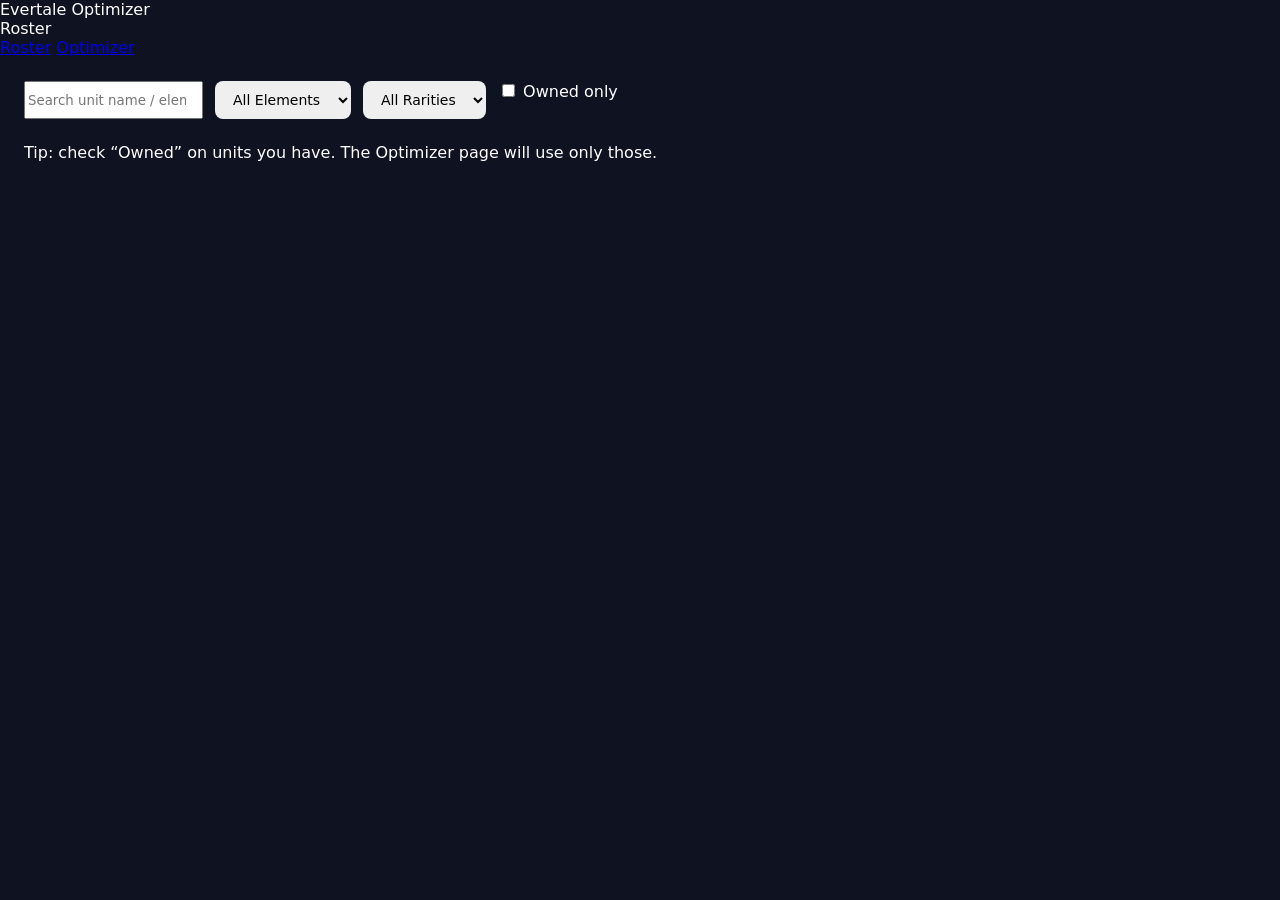
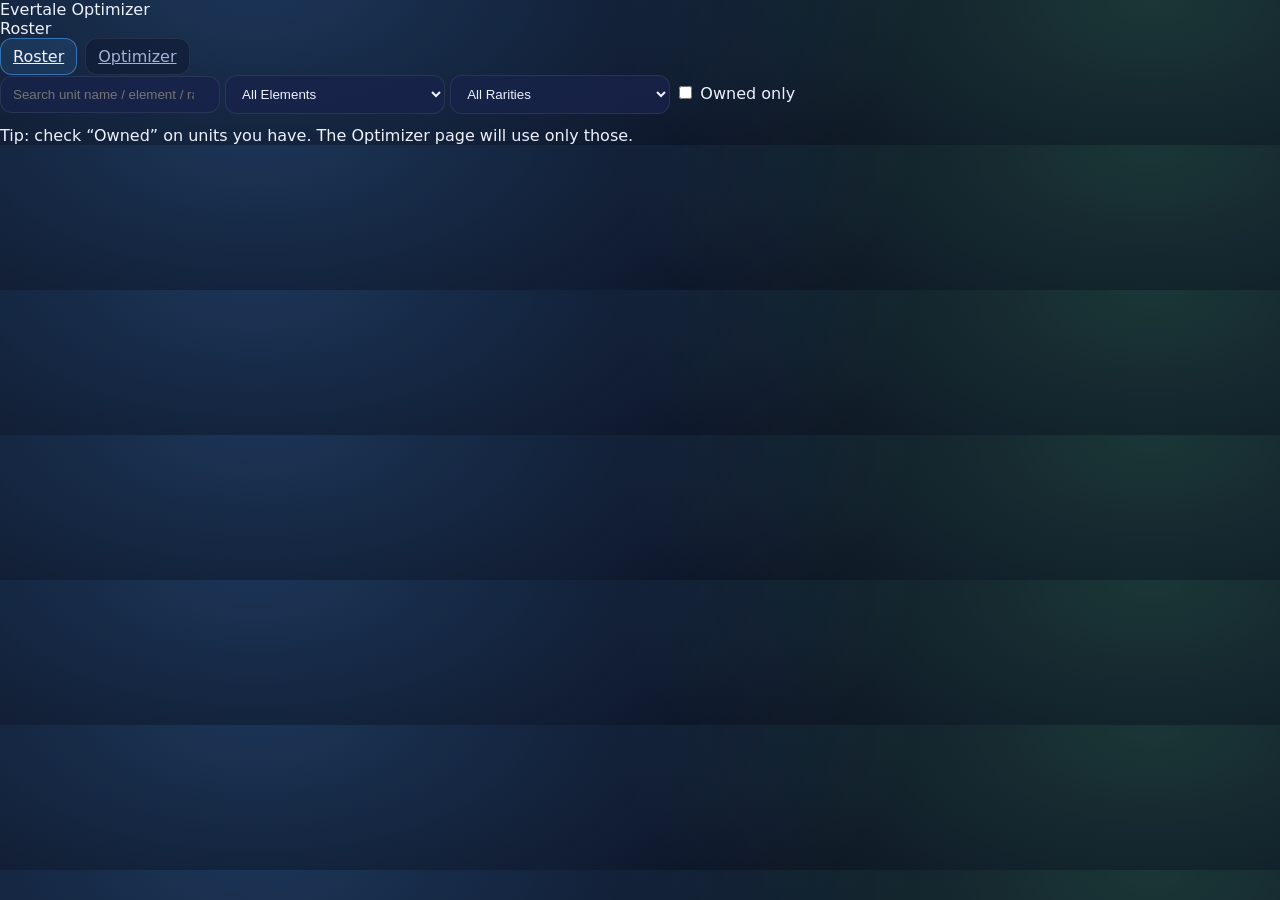

Refactor CSS styles and variables for improved design

--- a/style.css
+++ b/style.css
@@ -1,104 +1,136 @@
-:root {
-  --bg: #0f1220;
-  --card: #1a1f36;
-  --accent: #4da6ff;
-  --text: #ffffff;
-  --muted: #a0a4c0;
+:root{
+  --bg:#0b1020;
+  --panel:#121a33;
+  --card:#18224a;
+  --muted:#a7b0d6;
+  --text:#eef1ff;
+  --accent:#4da6ff;
+  --accent2:#6dffb2;
+  --danger:#ff6b6b;
+  --border:rgba(255,255,255,.08);
 }
 
-* {
-  box-sizing: border-box;
-  font-family: Inter, system-ui, sans-serif;
+*{box-sizing:border-box}
+body{
+  margin:0;
+  font-family:system-ui,-apple-system,Segoe UI,Roboto,Inter,Arial,sans-serif;
+  background:radial-gradient(1200px 600px at 20% -10%, rgba(77,166,255,.25), transparent 55%),
+             radial-gradient(900px 500px at 90% 0%, rgba(109,255,178,.16), transparent 60%),
+             var(--bg);
+  color:var(--text);
 }
 
-body {
-  margin: 0;
-  background: var(--bg);
-  color: var(--text);
+.header{
+  position:sticky; top:0; z-index:50;
+  display:flex; gap:16px; align-items:center; justify-content:space-between;
+  padding:14px 18px;
+  background:rgba(11,16,32,.75);
+  backdrop-filter: blur(10px);
+  border-bottom:1px solid var(--border);
 }
 
-header {
-  padding: 16px 24px;
-  background: #13162a;
-  display: flex;
-  justify-content: space-between;
-  align-items: center;
+.brand{display:flex; gap:12px; align-items:center}
+.logo{
+  width:40px;height:40px;border-radius:12px;
+  display:grid;place-items:center;
+  background:linear-gradient(135deg, rgba(77,166,255,.9), rgba(109,255,178,.7));
+  color:#061022;font-weight:900;
+}
+.title{font-weight:800; letter-spacing:.2px}
+.subtitle{color:var(--muted); font-size:12px}
+
+.tabs{display:flex; gap:8px; flex-wrap:wrap}
+.tab{
+  border:1px solid var(--border);
+  background:rgba(18,26,51,.6);
+  color:var(--muted);
+  padding:8px 12px;
+  border-radius:12px;
+  cursor:pointer;
+}
+.tab.active{
+  color:var(--text);
+  border-color:rgba(77,166,255,.55);
+  background:rgba(77,166,255,.12);
 }
 
-nav button {
-  background: none;
-  border: none;
-  color: var(--muted);
-  font-size: 16px;
-  margin-left: 12px;
-  cursor: pointer;
+.main{padding:18px}
+.panel{
+  background:rgba(18,26,51,.75);
+  border:1px solid var(--border);
+  border-radius:18px;
+  padding:16px;
 }
 
-nav button.active {
-  color: var(--accent);
-  border-bottom: 2px solid var(--accent);
+.h2{margin:6px 0 12px 0}
+.muted{color:var(--muted); margin:0 0 12px 0; font-size:13px}
+
+.row{display:flex; gap:10px; align-items:center}
+.row.wrap{flex-wrap:wrap}
+
+.select,.input{
+  background:rgba(24,34,74,.8);
+  border:1px solid var(--border);
+  color:var(--text);
+  padding:10px 12px;
+  border-radius:12px;
+  outline:none;
+}
+.input{min-width:220px}
+
+.btn{
+  border:1px solid var(--border);
+  background:rgba(24,34,74,.8);
+  color:var(--text);
+  padding:10px 14px;
+  border-radius:12px;
+  cursor:pointer;
+}
+.btn.primary{
+  border-color:rgba(77,166,255,.65);
+  background:linear-gradient(135deg, rgba(77,166,255,.95), rgba(109,255,178,.65));
+  color:#071126;
+  font-weight:800;
 }
 
-main {
-  padding: 24px;
-}
-
-.controls {
-  display: flex;
-  gap: 12px;
-  margin-bottom: 24px;
-}
-
-select, button {
-  padding: 10px 14px;
-  border-radius: 8px;
-  border: none;
-  font-size: 14px;
-}
-
-button.primary {
-  background: var(--accent);
-  color: #000;
-  font-weight: bold;
-}
-
-.layout {
-  display: grid;
+.split{
+  display:grid;
   grid-template-columns: 1fr 1fr;
-  gap: 24px;
+  gap:16px;
+  margin-top:14px;
+}
+@media (max-width: 980px){
+  .split{grid-template-columns:1fr}
 }
 
-.grid {
-  display: grid;
-  grid-template-columns: repeat(auto-fill, minmax(160px, 1fr));
-  gap: 12px;
+.grid{
+  display:grid;
+  grid-template-columns: repeat(auto-fill, minmax(170px, 1fr));
+  gap:12px;
 }
 
-.card {
-  background: var(--card);
-  border-radius: 12px;
-  padding: 12px;
-  text-align: center;
+.card{
+  background:linear-gradient(180deg, rgba(24,34,74,.9), rgba(18,26,51,.9));
+  border:1px solid var(--border);
+  border-radius:16px;
+  padding:12px;
 }
+.cardTop{display:flex; justify-content:space-between; gap:8px; align-items:flex-start}
+.name{font-weight:800; font-size:14px; line-height:1.2}
+.badges{display:flex; gap:6px; flex-wrap:wrap; justify-content:flex-end}
+.badge{
+  font-size:11px; padding:4px 8px; border-radius:999px;
+  border:1px solid var(--border);
+  color:var(--muted);
+}
+.badge.accent{border-color:rgba(77,166,255,.55); color:#cfe6ff}
+.badge.green{border-color:rgba(109,255,178,.45); color:#d9ffef}
 
-.card .name {
-  font-weight: bold;
-}
+.stats{margin-top:10px; display:grid; gap:6px}
+.statRow{display:flex; justify-content:space-between; color:var(--muted); font-size:12px}
+.statRow b{color:var(--text)}
 
-.card .element {
-  font-size: 12px;
-  color: var(--accent);
-}
-
-.results ul {
-  list-style: none;
-  padding: 0;
-}
-
-.tab-content {
-  display: none;
-}
-
-.tab-content.active {
-  display: block;
-}
+.results{
+  border:1px dashed rgba(255,255,255,.18);
+  border-radius:16px;
+  paddin
